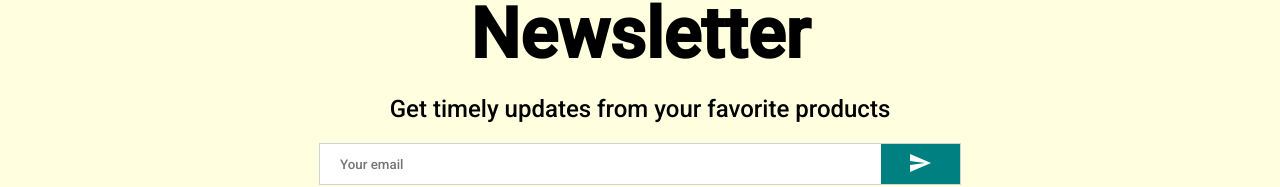
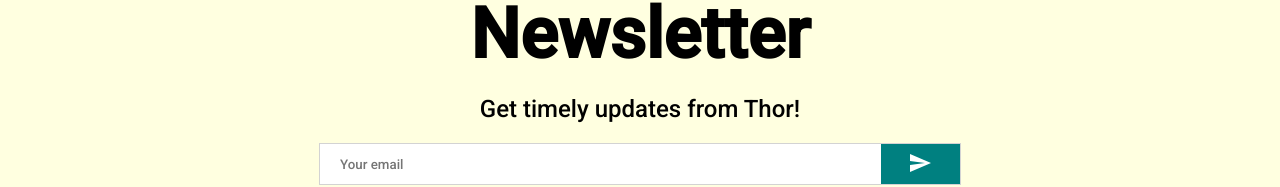
Before and after one commit to adamdasovich/Weeds_front, a React (Create React App) app: page / in a window 1280 px wide. Shown: the part 1647-1834 px from the top of the page. Built offline with nearby package versions, Linux system fonts and the light colour scheme; no server answers.

Commit message:
changed the description

```diff
--- a/src/components/Newsletter.jsx
+++ b/src/components/Newsletter.jsx
@@ -46,7 +46,7 @@ const Newsletter = () => {
   return (
 	<Container>
 		<Title>Newsletter</Title>
-		<Description>Get timely updates from your favorite products</Description>
+		<Description>Get timely updates from Thor!</Description>
 		<InputContainer>
 			<Input placeholder='Your email'/>
 			<Button>
```
